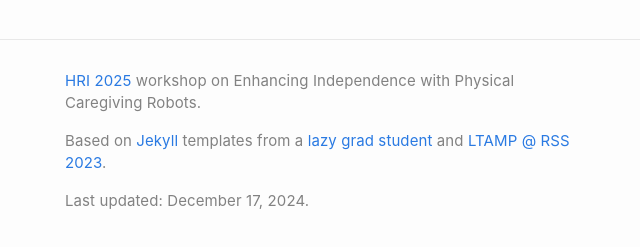
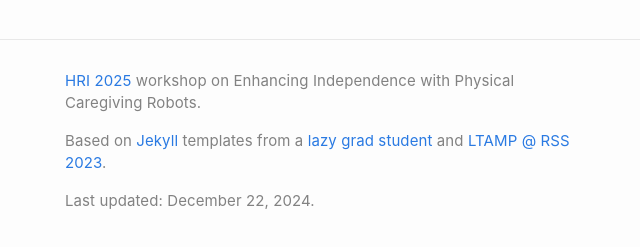
Before and after one commit to caregivingrobots/caregivingrobots.github.io, a plain HTML site: page 404.html in a window 1280 px wide. Shown: the part 543-790 px from the top of the page, 590-1230 px from the left. Drawn offline with Linux system fonts and the light colour scheme.

Commit message:
Change Last Updated

```diff
--- a/404.html
+++ b/404.html
@@ -72,7 +72,7 @@
         <p>Based on <a href="http://jekyllrb.com/" target="_blank">Jekyll</a> templates from a <a href="https://github.com/krrish94/sniffle-workshop">lazy grad student</a> and <a href="https://zt-yang.github.io/rss23-l4tamp-workshop/">LTAMP @ RSS 2023</a>.
 </p>
 
-        Last updated: December 17, 2024.
+        Last updated: December 22, 2024.
 
       </div>
     </div>
```
Also changed, not shown: callforpapers/index.html (+1 -1 lines), contactus/index.html (+1 -1 lines), index.html (+1 -1 lines), organizers/index.html (+1 -1 lines), papers/index.html (+1 -1 lines), schedule/index.html (+1 -1 lines), speakers/index.html (+1 -1 lines).
